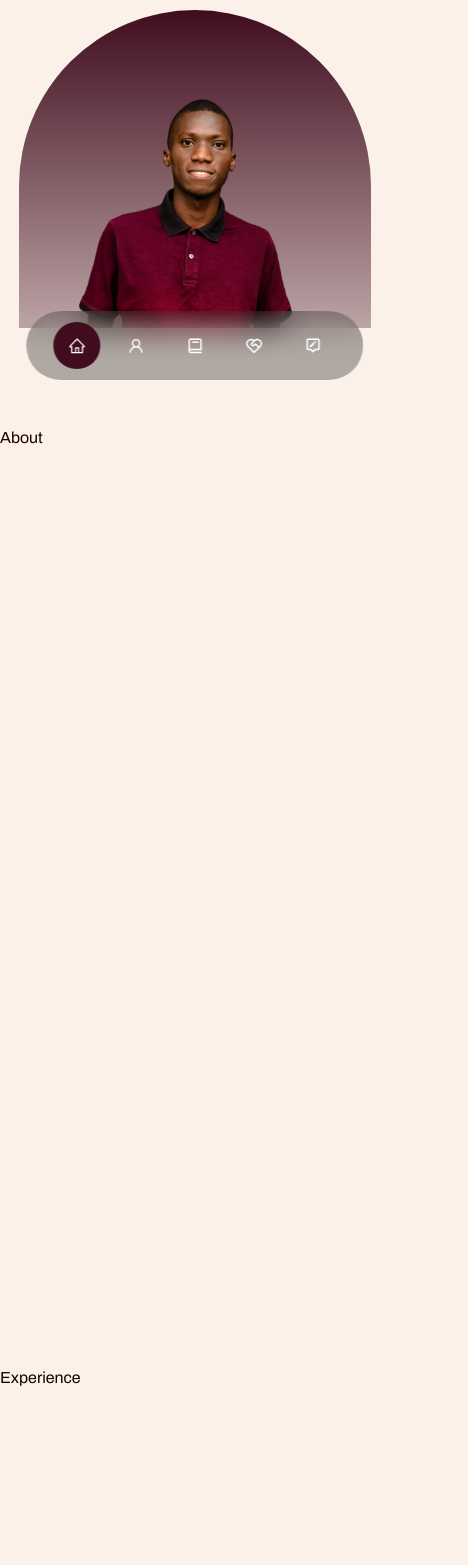
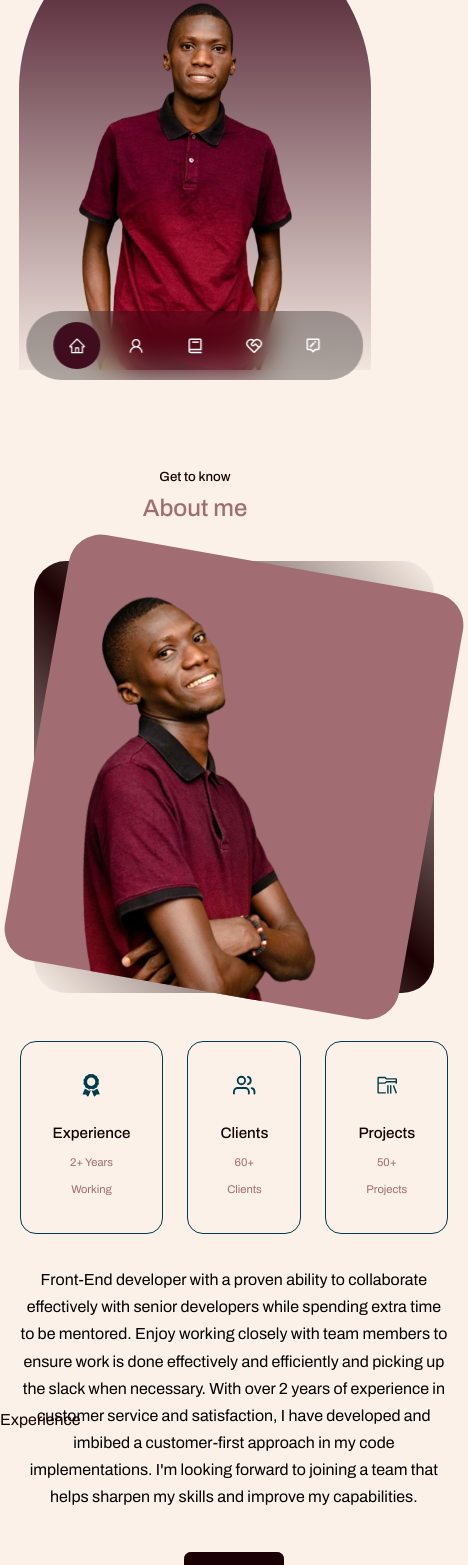
Before and after one commit to Boye95/boye-portfolio, a React (Create React App) app: page / in a window 390 px wide. Shown: the part 432-1997 px from the top of the page, 468 px wide, since content can reach past the window. Built offline with nearby package versions, Linux system fonts and the light colour scheme.

Commit message:
add about section WIP

```diff
--- a/src/components/About/About.jsx
+++ b/src/components/About/About.jsx
@@ -1,9 +1,56 @@
 import React from 'react'
-import './About.scss';
+import './About.scss'
+
+import ME from '../../files/boyeside.png'
+import { FaAward } from 'react-icons/fa'
+import { FiUsers } from 'react-icons/fi'
+import { VscFolderLibrary } from 'react-icons/vsc'
 
 const About = () => {
   return (
-    <section id="about">About</section>
+    <section id='about'>
+      <h5>Get to know</h5>
+      <h2>About me</h2>
+      <div className='main-container about__container'>
+        <div className='about__me'>
+          <div className='about__me-image'>
+            <img src={ME} alt='About Image' />
+          </div>
+        </div>
+        <div className='about__content'>
+          <div className='about__cards'>
+            <article className='about__card'>
+              <FaAward className='about__icon' />
+              <h5>Experience</h5>
+              <small>2+ Years Working</small>
+            </article>
+            <article className='about__card'>
+              <FiUsers className='about__icon' />
+              <h5>Clients</h5>
+              <small>60+ Clients</small>
+            </article>
+            <article className='about__card'>
+              <VscFolderLibrary className='about__icon' />
+              <h5>Projects</h5>
+              <small>50+ Projects</small>
+            </article>
+          </div>
+          <p>
+            Front-End developer with a proven ability to collaborate effectively
+            with senior developers while spending extra time to be mentored.
+            Enjoy working closely with team members to ensure work is done
+            effectively and efficiently and picking up the slack when necessary.
+            With over 2 years of experience in customer service and
+            satisfaction, I have developed and imbibed a customer-first approach
+            in my code implementations. I'm looking forward to joining a team
+            that helps sharpen my skills and improve my capabilities.
+          </p>
+          <a href='#contact' className='btn btn-primary'>
+            Let's Talk
+          </a>
+        </div>
+      </div>
+    </section>
   )
 }
 
--- a/src/components/About/About.scss
+++ b/src/components/About/About.scss
@@ -1 +1,117 @@
 @import '../../variables';
+
+.about__container {
+    display: grid;
+    grid-template-columns: 35% 50%;
+    gap: 15%;
+
+    .about__me {
+        width: 100%;
+        aspect-ratio: 1/1;
+        height: 27rem;
+        width: 25rem;
+        border-radius: 2rem;
+        background: linear-gradient(45deg, transparent, $ForegroundDark, transparent);
+        display: grid;
+        place-items: center;
+
+        .about__me-image {
+            height: 27rem;
+            width: 25rem;
+            border-radius: 2rem;
+
+            background: $ForegroundLight;
+            overflow: hidden;
+            transform: rotate(10deg);
+            transition: $TransitionSpeed;
+        }
+
+        .about__me-image:hover {
+            transform: rotate(0deg);
+        }
+    }
+
+
+
+    .about__cards {
+        display: grid;
+        grid-template-columns: repeat(3, 1fr);
+        gap: 1.5rem;
+    }
+
+    .about__content {
+        p {
+            margin: 2rem 0rem 2.6rem;
+            color: black;
+        }
+        .about__card {
+            border: 1px solid $ColorSecondary;
+            border-radius: 1rem;
+            padding: 2rem;
+            text-align: center;
+            transition: $TransitionSpeed;
+
+            &:hover {
+                background: transparent;
+                cursor: default;
+            }
+
+            .about__icon {
+                color: $ColorSecondary;
+                font-size: 1.4rem;
+                margin-bottom: 1rem;
+            }
+
+            h5 {
+                font-size: 0.95rem;
+            }
+
+            small {
+                font-size: 0.7rem;
+                color: $ForegroundLight;
+            }
+        }
+
+
+    }
+
+}
+
+
+/*Media Queries (Medium Devices)*/
+@media screen and (max-width: 1024px) {
+    .about__container {
+        grid-template-columns: 1fr;
+        gap: 0;
+    }
+
+    .about__me {
+        width: 50%;
+        margin: 2rem auto 4rem;
+    }
+
+    .about__content p {
+        margin: 1rem 0 1.5rem;
+    }
+}
+
+// Media Queries (SM)
+@media screen and (max-width: 600px) {
+    .about__me {
+        width: 65%;
+        margin: 0rem auto 3rem;
+    }
+
+    .about__cards {
+        grid-template-columns: 1fr 1fr;
+        gap: 1rem;
+    }
+
+    .about__content {
+        text-align: center;
+    }
+
+    .about__content p {
+        margin: 1.5rem 0rem;
+    }
+}
--- a/src/components/Header/Header.scss
+++ b/src/components/Header/Header.scss
@@ -5,7 +5,6 @@ header {
     height: 100vh;
     padding-top: 7rem;
     overflow: hidden;
-}
 
     .header__container {
         text-align: center;
@@ -61,6 +60,9 @@ header {
         font-weight: 300;
         font-size: 0.9rem;
     }
+}
+
+
 
 // Media Queries (Medium Devices)
 @media screen and (max-width: 1024px) {
@@ -73,7 +75,8 @@ header {
 // Media Queries (Small Devices)
 @media screen and (max-width: 600px) {
     header {
-        height: 90vh;
+        height: 95vh;
+        padding-top: 1rem;
 
         .header__socials,
         .scroll__down {
```
Lines whose indentation alone changed are shown as unchanged.
